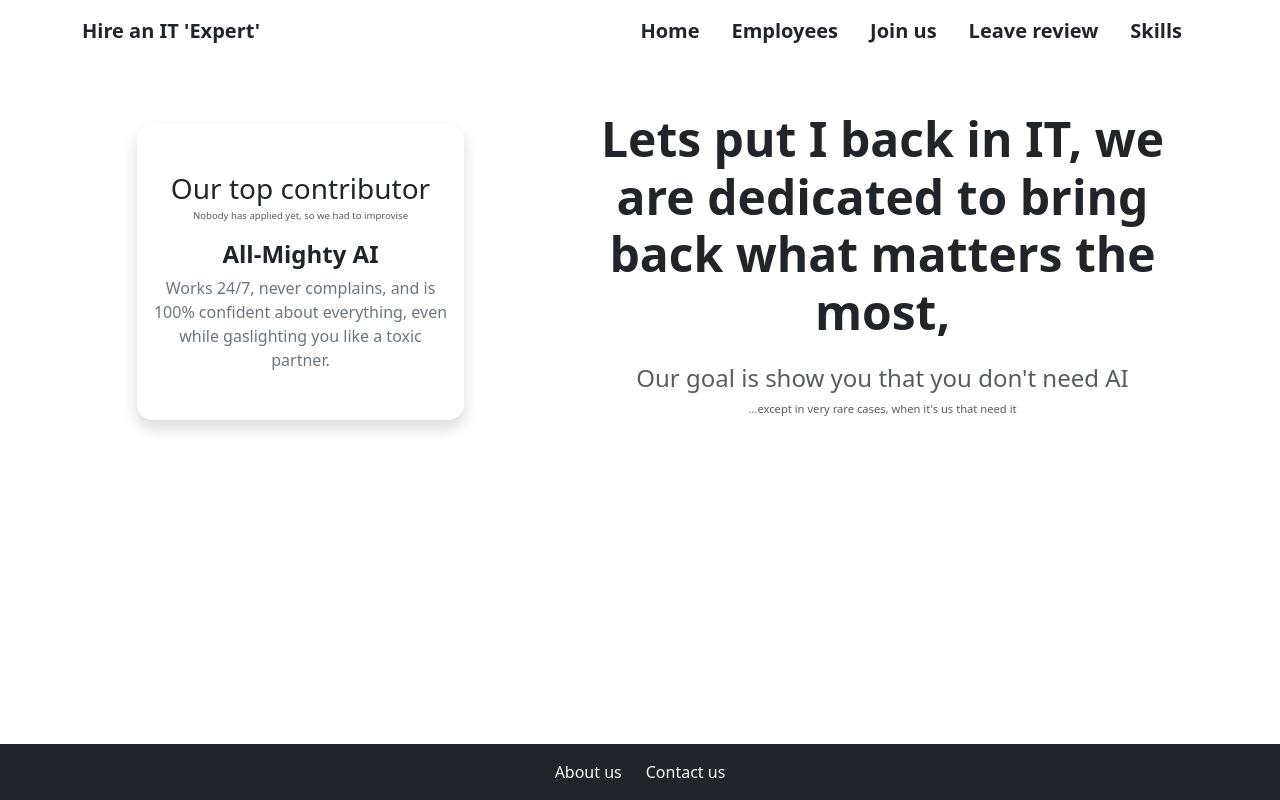
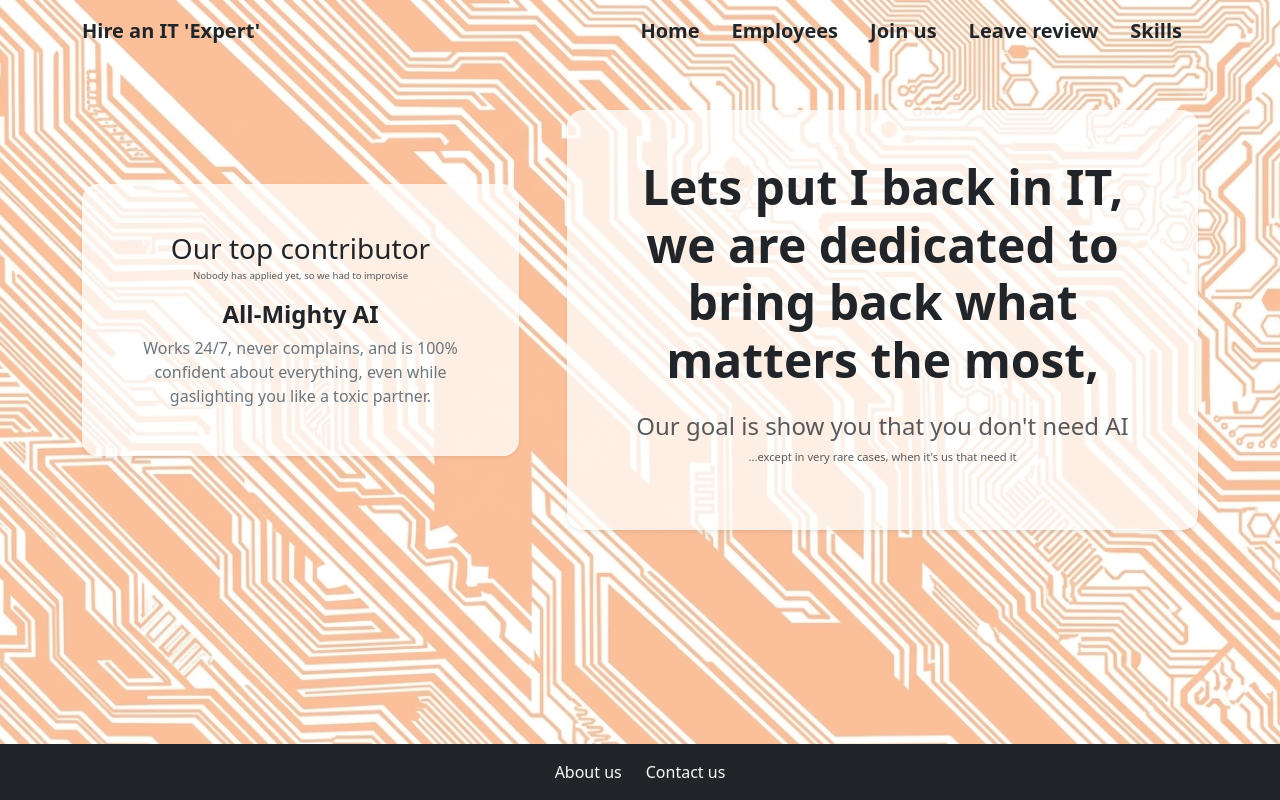
Before and after one commit to krasi556/ExamDjango, a Django app: page / in a window 1280 px wide. Run offline with Django 5.2, Linux system fonts and the light colour scheme; data that the repository does not hold is empty.

Commit message:
background picture added

````diff
--- a/employees/views.py
+++ b/employees/views.py
@@ -117,21 +117,23 @@ class DeleteEmployeeView(DeleteView):
 def show_skills(request):
     get_skills_and_employees = (Skill.objects
                                 .prefetch_related('employees'))
+
     form = SearchForm(request.GET or None)
     skills_checkbox = EmployeeBase()
     employees_with_skills = Employee.objects.filter(skills__isnull=False).distinct().count()
+    total_skills = Skill.objects.count()
     if request.method == 'GET' and form.is_valid():
         skill_to_search = form.cleaned_data['search_field']
         try:
             ids = [int(num) for num in request.GET.getlist('skills')]
         except ValueError:
             return handle_error404(request, None)
-
         if ids:
             get_skills_and_employees = get_skills_and_employees.filter(id__in=ids)
         if skill_to_search:
             get_skills_and_employees = get_skills_and_employees.filter(name__icontains=skill_to_search)
     context = {
+        'total_skills':total_skills,
         'skills_and_employees': get_skills_and_employees,
         'form': form,
         'skills_in_checkbox': skills_checkbox,
--- a/static/styles.css
+++ b/static/styles.css
@@ -205,3 +205,13 @@ details[open] {
 .skills-checkboxes input[type="checkbox"] {
     accent-color: #0d6efd;
 }
+
+.main-bg {
+    background-image:
+        linear-gradient(rgba(255, 255, 255, 0.6), rgba(255, 255, 255, 0.6)),
+        url('Gemini_Generated_Image_j21cvnj21cvnj21c.jpg');
+    background-size: cover;
+    background-position: center;
+    background-repeat: no-repeat;
+    background-attachment: fixed;
+}
--- a/templates/base.html
+++ b/templates/base.html
@@ -2,16 +2,17 @@
 <!DOCTYPE html>
 <html lang="en">
 <head>
+
     <meta charset="UTF-8">
     <link href="https://cdn.jsdelivr.net/npm/bootstrap@5.3.3/dist/css/bootstrap.min.css" rel="stylesheet">
     <link rel="stylesheet" href="{% static 'styles.css' %}">
     <title>{% block title %}Hire an IT 'Expert' {% endblock %}</title>
 </head>
-<body class="d-flex flex-column min-vh-100">
+<body class="d-flex flex-column min-vh-100 {% block body_class %}{% endblock %}">
 {% include 'core/nav-bar.html' %}
 <main class="container my-4 flex-grow">
-{% block content %}
-{% endblock %}
+    {% block content %}
+    {% endblock %}
 </main>
 {% include 'core/footer.html' %}
 </body>
--- a/templates/core/main-page.html
+++ b/templates/core/main-page.html
@@ -1,8 +1,10 @@
 {% extends 'base.html' %}
+{% block body_class %}main-bg{% endblock %}
 {% block content %}
     <div class="row align-items-center g-5 py-4">
 
         <div class="col-5">
+            <div class="bg-white bg-opacity-75 rounded-4 shadow-sm p-4">
                 {% if employee %}
                     <a href="{% url 'employees:focused-employee' employee.id %}"
                        class="text-decoration-none text-reset d-block">
@@ -18,7 +20,7 @@
                         </div>
                     </a>
                 {% else %}
-                <div class="card border-0 rounded-4 shadow text-center mx-auto w-75 py-5 px-3">
+                    <div class="text-center py-4 px-3">
                         <h3 class="mb-1">Our top contributor</h3>
                         <p class="text-muted mb-3" style="font-size: 0.6rem;">Nobody has applied yet, so we had to
                             improvise</p>
@@ -30,14 +32,16 @@
                     </div>
                 {% endif %}
             </div>
+        </div>
 
-        <div class="col-7 text-center">
+        <div class="col-7">
+            <div class="bg-white bg-opacity-75 rounded-4 shadow-sm p-5 text-center">
                 <h1 class="display-5 fw-bold mb-4">Lets put I back in IT, we are dedicated to bring back what matters the
                     most,</h1>
                 <h2 class="h4 text-muted fw-normal">Our goal is show you that you don't need AI</h2>
                 <p class="text-muted mt-1" style="font-size: 0.7rem;">...except in very rare cases, when it's us that need
                     it</p>
             </div>
-
+        </div>
     </div>
 {% endblock %}
--- a/templates/employees/create-profile.html
+++ b/templates/employees/create-profile.html
@@ -1,4 +1,5 @@
 {% extends 'base.html' %}
+{% block body_class %}main-bg{% endblock %}
 {% block content %}
     <div class="card shadow-sm  mx-auto mt-2" style="width: 55%">
         <div class="card-header px-4 py-3">
--- a/templates/employees/employees-in-db.html
+++ b/templates/employees/employees-in-db.html
@@ -1,6 +1,7 @@
 {% extends 'base.html' %}
 {% load static %}
 {% load custom_tags %}
+{% block body_class %}main-bg{% endblock %}
 {% block title %}
     Welcome to our page with real IT agents ! {# that was a lie  #}
 {% endblock %}
--- a/templates/employees/skills/skills-main-menu.html
+++ b/templates/employees/skills/skills-main-menu.html
@@ -1,5 +1,6 @@
 ```html
 {% extends 'base.html' %}
+{% block body_class %}main-bg{% endblock %}
 {% block content %}
 
 
@@ -12,7 +13,7 @@
                     <div class="col-6">
                         <div class="card h-100 p-3 text-center">
                             <p class="small text-muted mb-1">Total skills</p>
-                            <span class="fs-2 fw-bold text-primary">{{ skills_and_employees.count }}</span>
+                            <span class="fs-2 fw-bold text-primary">{{ total_skills }}</span>
                         </div>
                     </div>
                     <div class="col-6">
--- a/templates/reviews/leave-a-review.html
+++ b/templates/reviews/leave-a-review.html
@@ -1,3 +1,4 @@
+
 <div class="w-50 py-2">
     <h5 class="mb-3">Leave a review</h5>
     <form method="post" class="review-form w-50" novalidate>
--- a/templates/reviews/review-employees.html
+++ b/templates/reviews/review-employees.html
@@ -1,4 +1,5 @@
 {% extends 'base.html' %}
+{% block body_class %}main-bg{% endblock %}
 {% block content %}
     <div class="row row-cols-1 row-cols-md-3 g-4">
         {% for employee in employees %}
````
Also changed, not shown: templates/employees/skills/create-new-skill.html (+25 -14 lines), static/Gemini_Generated_Image_j21cvnj21cvnj21c.jpg (added). Lines whose indentation alone changed are shown as unchanged.
